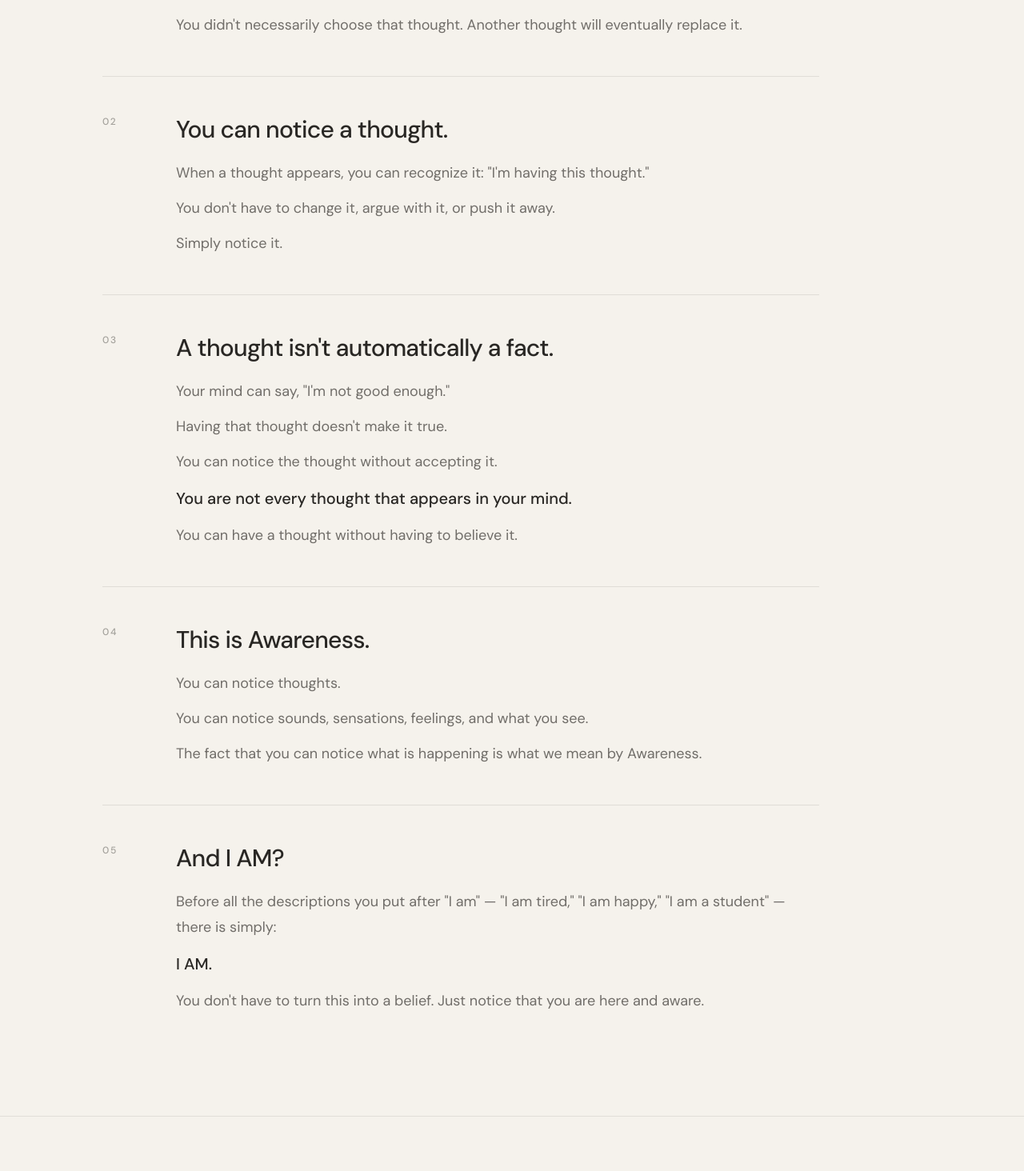
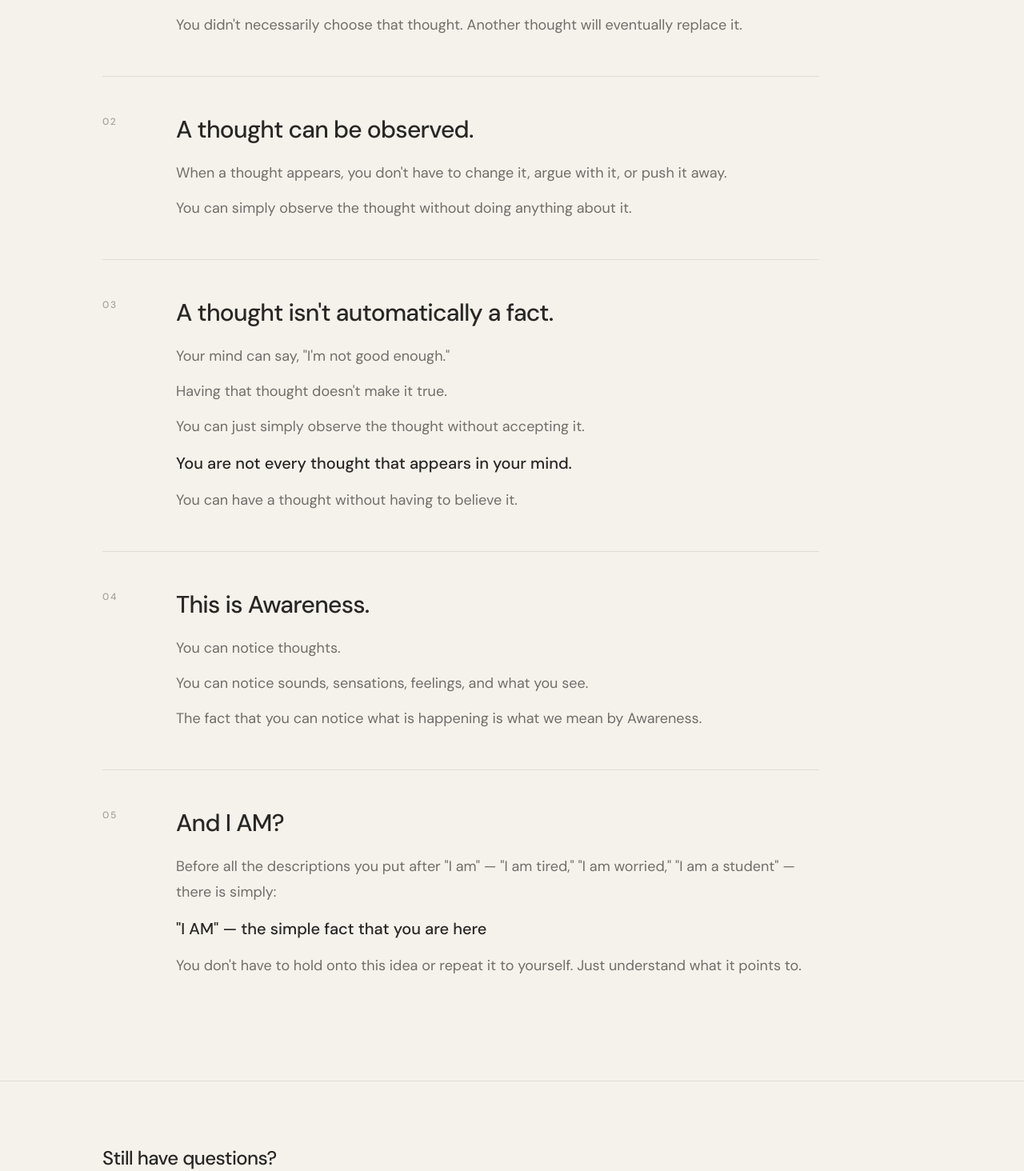
Before and after one commit to tenjeebkc/I-AM-Guide-to-Awareness, a Next.js app: page /learn in a window 1280 px wide. Shown: the part 634-2098 px from the top of the page at 80% size. Built offline with nearby package versions, Linux system fonts and the light colour scheme.

Commit message:
Improvised the content of the page

```diff
--- a/app/layout.tsx
+++ b/app/layout.tsx
@@ -26,7 +26,7 @@ export default function RootLayout({ children }: LayoutProps<"/">) {
       data-scroll-behavior="smooth"
       className={`${dmSans.variable} ${cormorant.variable} h-full antialiased`}
     >
-      <body className="min-h-full flex flex-col bg-[#9a8e77] text-[#292724]">
+      <body className="min-h-full flex flex-col bg-[#f4e3c7] text-[#292724]">
         {children}
       </body>
     </html>
--- a/app/learn/page.tsx
+++ b/app/learn/page.tsx
@@ -14,11 +14,10 @@ const sections = [
   },
   {
     number: "02",
-    title: "You can notice a thought.",
+    title: "A thought can be observed.",
     paragraphs: [
-      'When a thought appears, you can recognize it: "I\'m having this thought."',
-      "You don't have to change it, argue with it, or push it away.",
-      "Simply notice it.",
+      "When a thought appears, you don't have to change it, argue with it, or push it away.",
+      "You can simply observe the thought without doing anything about it.",
     ],
   },
   {
@@ -27,7 +26,7 @@ const sections = [
     paragraphs: [
       'Your mind can say, "I\'m not good enough."',
       "Having that thought doesn't make it true.",
-      "You can notice the thought without accepting it.",
+      "You can just simply observe the thought without accepting it.",
     ],
     emphasis: "You are not every thought that appears in your mind.",
     afterEmphasis: "You can have a thought without having to believe it.",
@@ -45,11 +44,11 @@ const sections = [
     number: "05",
     title: "And I AM?",
     paragraphs: [
-      'Before all the descriptions you put after "I am" — "I am tired," "I am happy," "I am a student" — there is simply:',
+      'Before all the descriptions you put after "I am" — "I am tired," "I am worried," "I am a student" — there is simply:',
     ],
-    emphasis: "I AM.",
+    emphasis: '"I AM" — the simple fact that you are here',
     afterEmphasis:
-      "You don't have to turn this into a belief. Just notice that you are here and aware.",
+      "You don't have to hold onto this idea or repeat it to yourself. Just understand what it points to.",
   },
 ];
 
--- a/app/page.tsx
+++ b/app/page.tsx
@@ -38,29 +38,25 @@ export default function HomePage() {
         <div className="mx-auto max-w-6xl px-6 py-16 sm:px-10 sm:py-20 lg:px-16">
           <div className="max-w-2xl">
             <p className="text-xs font-medium uppercase tracking-[0.18em] text-[#292724]/50">
-              Try this
+              Remember this
             </p>
 
             <h2 className="mt-4 text-3xl font-medium tracking-tight sm:text-4xl">
-              Try this right now.
+              When a thought appears
             </h2>
 
             <div className="mt-6 space-y-4 text-lg leading-8 text-[#292724]/65">
-              <p>Notice what you&apos;re thinking right now.</p>
+              <p>A thought may come and go on its own.</p>
 
-              <p>Don&apos;t change it.</p>
-
-              <p>Don&apos;t push it away.</p>
-
-              <p>Just notice that a thought is here.</p>
+              <p>You don't have to change it, follow it, or push it away.</p>
 
               <p className="pt-2 font-medium text-[#292724]">
-                You noticed the thought.
+                You can simply let it be.
               </p>
 
               <p>
-                That simple ability to notice is what we mean by{" "}
-                <span className="font-medium text-[#292724]">Awareness</span>.
+                Sometimes you may notice that you're caught up in a thought. That's okay. You don't
+                have to do anything about that either.
               </p>
             </div>
           </div>
--- a/app/questions/page.tsx
+++ b/app/questions/page.tsx
@@ -13,12 +13,12 @@ const questionGroups = [
       {
         question: "What if I believe a thought?",
         answer:
-          "That's okay. You don't need to immediately fight the thought or force yourself to think differently. Just notice that you're having it. With time, you may find that it passes on its own.",
+          "That's okay. You don't have to fight the thought or force yourself to think differently. You can let it be and see that it's simply a thought.",
       },
       {
         question: "What should I do with negative thoughts?",
         answer:
-          "You don't have to fight every negative thought. Notice it without automatically following it or treating it as a fact.",
+          "You don't have to fight every negative thought. You can let it be there without automatically believing it or acting on it.",
       },
       {
         question: "Do I need to stop thinking?",
@@ -43,7 +43,7 @@ const questionGroups = [
       {
         question: "Do I need to stay aware all the time?",
         answer:
-          "No. Sometimes you'll get caught up in your thoughts. That's okay. The moment you notice, you're already aware.",
+          "No. Sometimes you'll get caught up in your thoughts. That's normal. You don't have to keep watching your thoughts. When you happen to notice, you're already aware.",
       },
     ],
   },
```
